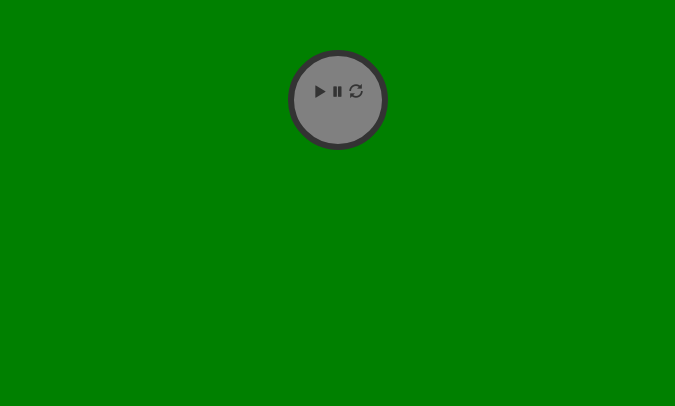
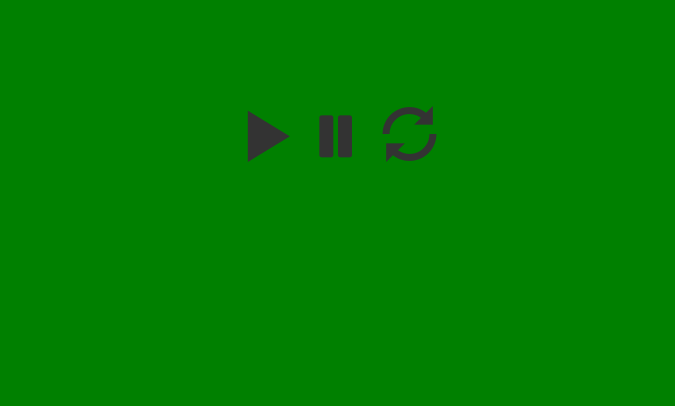
Before and after one commit to kvangaball/lightningtalk-timer, a plain HTML site: page index.html in a window 1280 px wide. Shown: the part 394-800 px from the top of the page, without its empty margins (302-977 px from the left). Drawn offline with nearby package versions, Linux system fonts and the light colour scheme.

Commit message:
Diverse små layoutendringer

```diff
--- a/index.html
+++ b/index.html
@@ -2,7 +2,7 @@
 <head>
 
 	<!-- Latest compiled and minified CSS -->
-<link rel="stylesheet" href="https://maxcdn.bootstrapcdn.com/bootstrap/3.2.0/css/bootstrap.min.css">
+<link rel="stylesheet" href="bootstrap/css/bootstrap.min.css">
 
 	<style type="text/css">
 		.inputz span {
@@ -14,8 +14,9 @@
 
 		.inputz {
 			width: 100%;
-			font-size: 8em;
+			font-size: 10em;
 			height: 50%;
+			margin-top: 30%;
 		}
 
 		#player .controls {
@@ -30,10 +31,10 @@
   			border-radius: 100%;
 		}
 		#player{
-		    width: 10rem;
-		    height: 10rem;
-		    background-color: grey;
+		    width: 50%;
+		    height: 30%;
 			margin-bottom: 20%;
+			font-size: 4em;
 		}
 		.centered{
 		    position: absolute;
@@ -62,7 +63,7 @@
 			<br/>
 			<span type="number" placeholder="Antall sekunder" id="milisekunder">000</span>
 		</div>
-		<div id="player" class="centered round">
+		<div id="player" class="centered">
 			<div class="controls">
 				<span onclick="start()" class="glyphicon glyphicon-play"></span>
 				<span onclick="pause()" class="glyphicon glyphicon-pause"></span>
```
